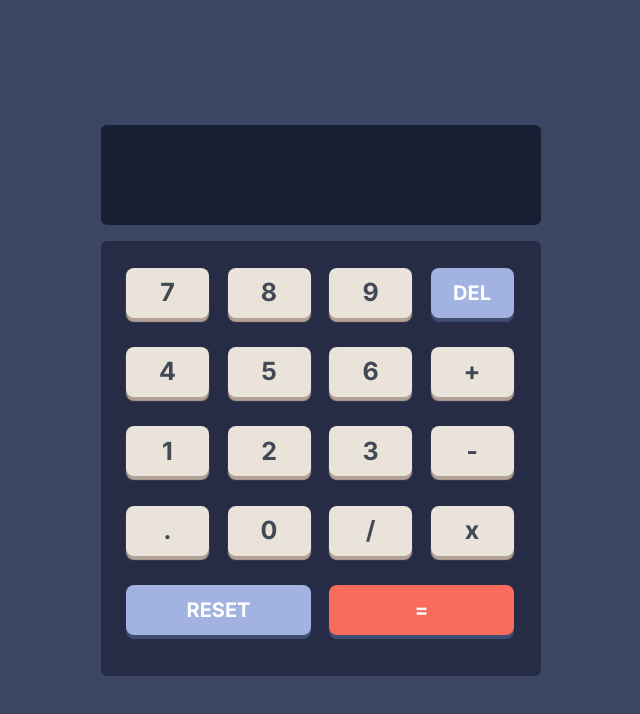
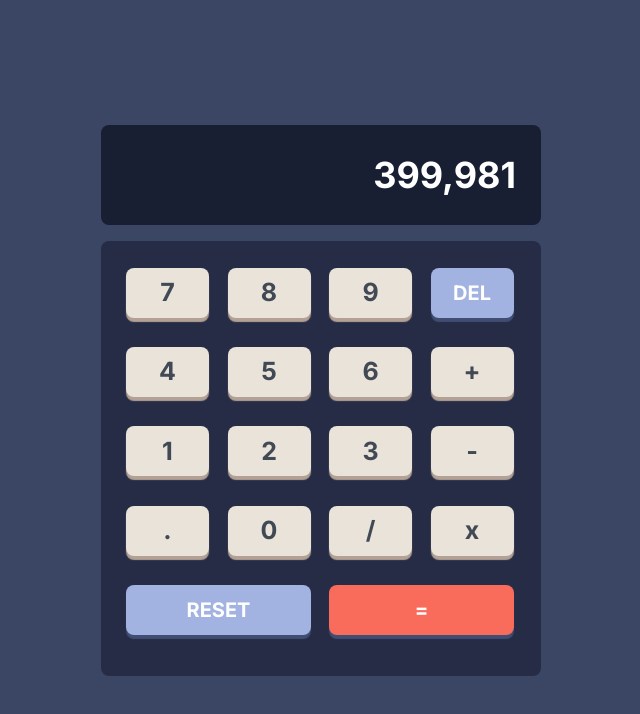
Before and after one commit to IsaacATetteh/calculator, a Next.js app: page / in a window 1280 px wide. Shown: the top 714 px of the page, without its empty margins (319-959 px from the left). Built offline with nearby package versions, Linux system fonts and the light colour scheme.

Commit message:
Calculator text

```diff
--- a/src/app/page.jsx
+++ b/src/app/page.jsx
@@ -7,12 +7,11 @@ export default function Home() {
     "flex items-center justify-center w-[83px] h-[50px] bg-[#A2B2E1] rounded-lg shadow-customblue text-white font-bold text-[20px] transform transition duration-75 ease-in-out active:shadow-none active:translate-y-1";
   return (
     <div className="w-full h-full flex flex-col justify-center items-center bg-[#3B4664] gap-4 ">
-      <style>{`
-        @import url('https://fonts.googleapis.com/css2?family=League+Spartan&display=swap');
-      `}</style>
-      <div className="w-[440px] h-[100px] bg-[#181F32] rounded-md"></div>
-      <div className="w-[440px] h-[435px] rounded-md bg-[#262C45] flex justify-center items-center text-[#414954]">
-        <div className="w-[390px] h-[380px] rounded-md bg-[#262C45] grid grid-cols-4 grid-rows-5 gap-4">
+      <div className="w-[440px] h-[100px] bg-[#181F32] rounded-lg text-white font-bold text-[36px] flex items-center justify-end pr-[25px]">
+        <p className="">399,981</p>
+      </div>
+      <div className="w-[440px] h-[435px] rounded-lg bg-[#262C45] flex justify-center items-center text-[#414954]">
+        <div className="w-[390px] h-[380px]  bg-[#262C45] grid grid-cols-4 grid-rows-5 gap-4">
           <button className={whiteButton}>7</button>
           <button className={whiteButton}>8</button>
           <button className={whiteButton}>9</button>
--- a/src/app/pages/_document.js
+++ b/src/app/pages/_document.js
@@ -1,4 +1,3 @@
-// pages/_document.js
 import Document, { Html, Head, Main, NextScript } from "next/document";
 
 class MyDocument extends Document {
@@ -6,12 +5,6 @@ class MyDocument extends Document {
     return (
       <Html>
         <Head>
-          <link rel="preconnect" href="https://fonts.googleapis.com" />
-          <link
-            rel="preconnect"
-            href="https://fonts.gstatic.com"
-            crossOrigin="true"
-          />
           <link
             href="https://fonts.googleapis.com/css2?family=League+Spartan&display=swap"
             rel="stylesheet"
```
